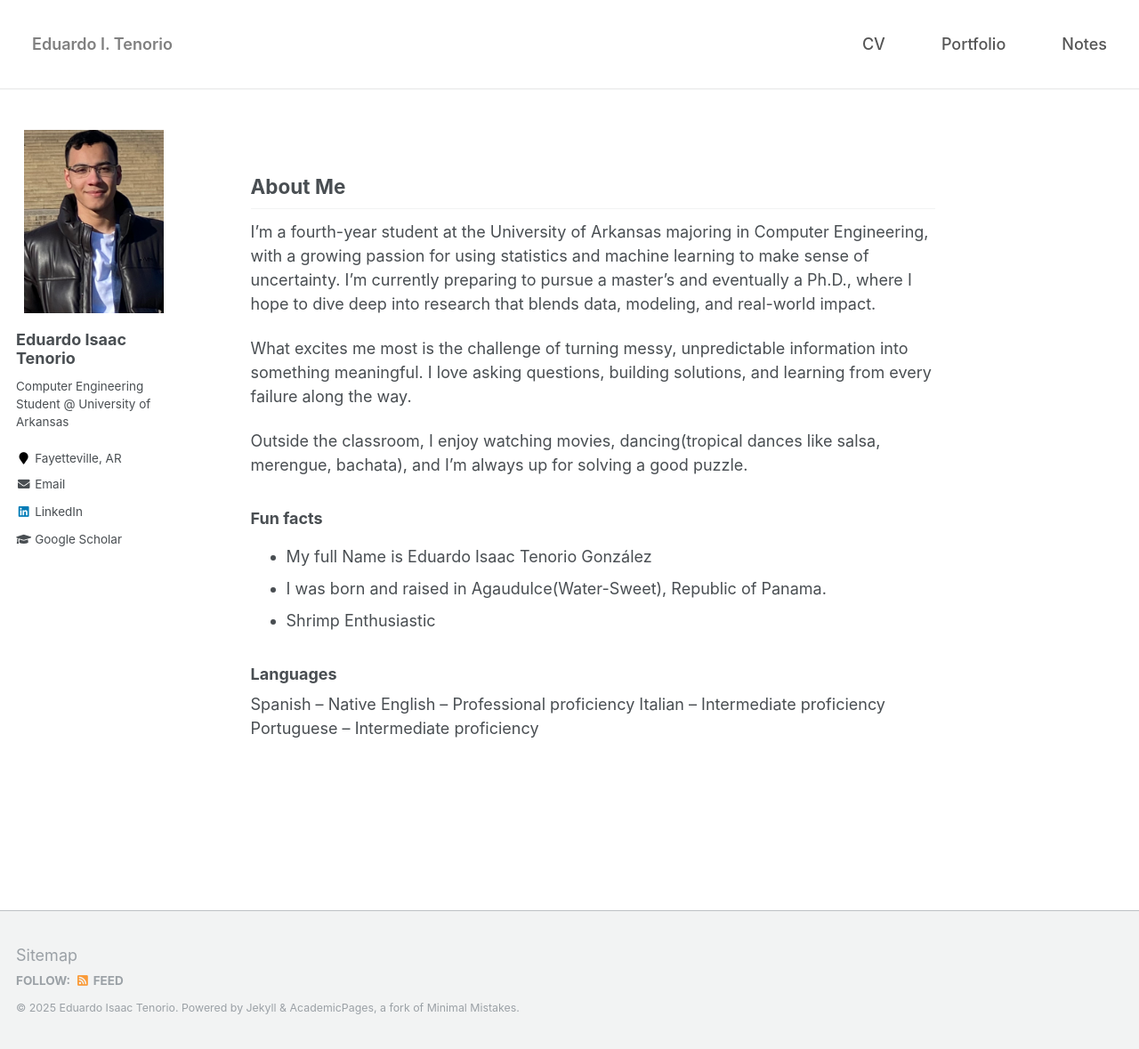
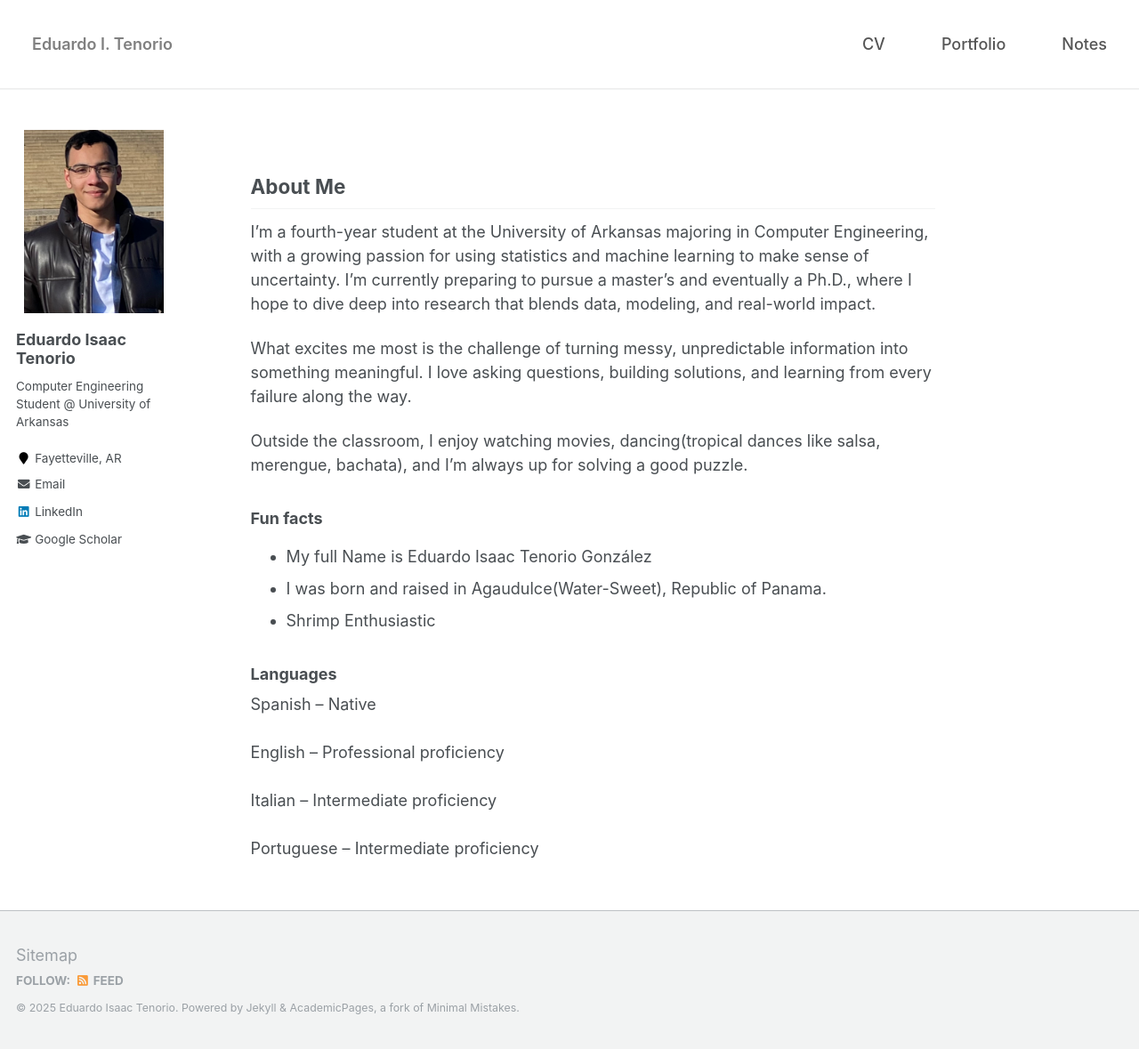
Before and after one commit to edtenorio/edtenorio.github.io, a Jekyll site: the page built from _pages/about.md, in a window 1280 px wide and 1179 px high. Shown: the whole window at 89% size. Built offline with Jekyll 4.4.1, drawn with Linux system fonts in a browser that asks for light colours.

```diff
--- a/_pages/about.md
+++ b/_pages/about.md
@@ -23,7 +23,7 @@ Outside the classroom, I enjoy watching movies, dancing(tropical dances like sal
 
 
 ### Languages
-Spanish – Native
-English – Professional proficiency
-Italian – Intermediate proficiency
+Spanish – Native <br>
+English – Professional proficiency <br>
+Italian – Intermediate proficiency <br>
 Portuguese – Intermediate proficiency
```
